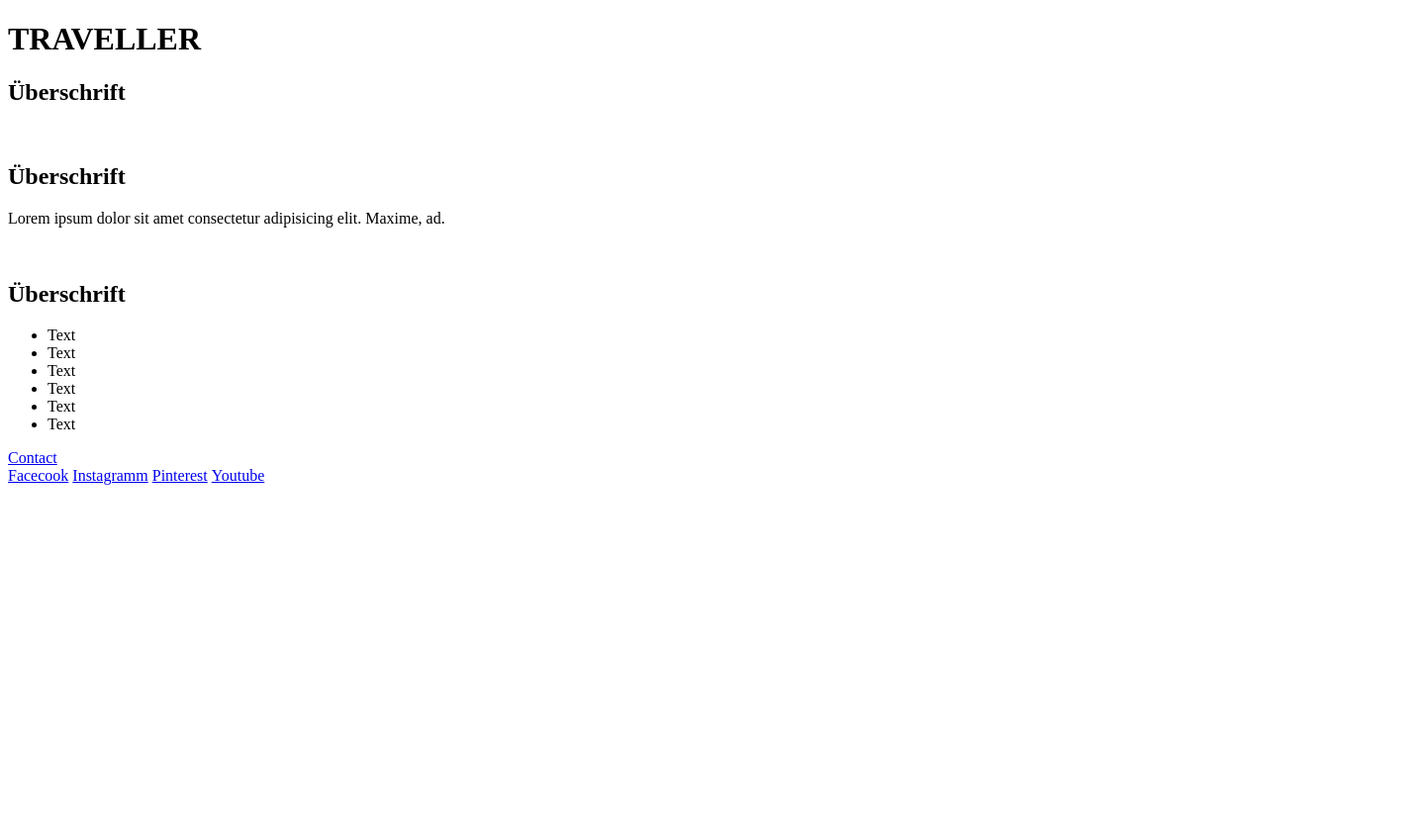
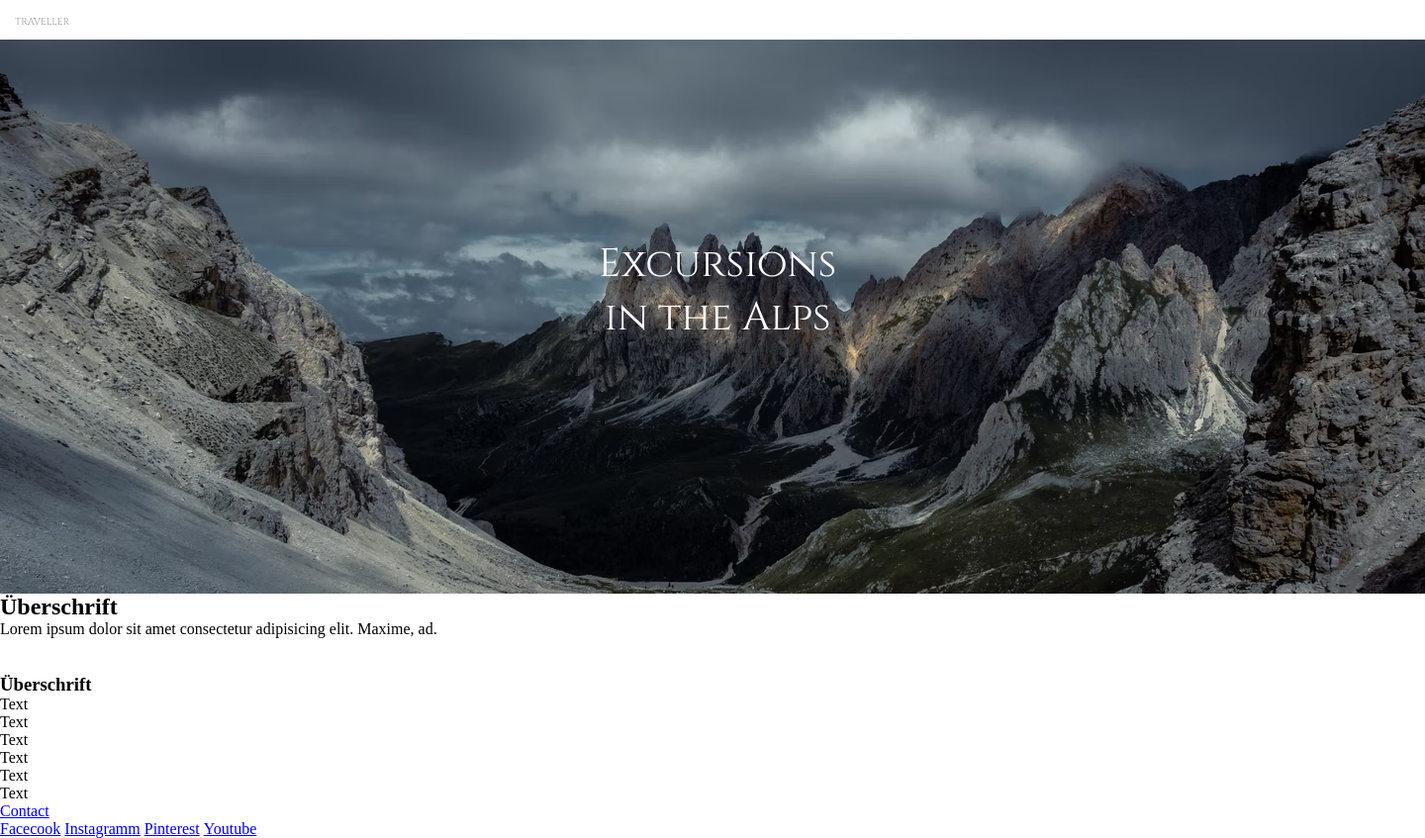
Before and after one commit to MagdaCale/excursions-_in_the_alps, a plain HTML site: page index.html in a window 1280 px wide. Shown: the whole page at 99% size, 1440 px wide, since content can reach past the window. Before the commit the page ends 800 px from the top, so only its background shows below. Drawn offline with Linux system fonts and the light colour scheme.

Commit message:
added img alpen

```diff
--- a/assets/css/styles.css
+++ b/assets/css/styles.css
@@ -2,3 +2,38 @@
 
 /* font-family: 'Cinzel', serif;
 font-family: 'Poppins', sans-serif;*/
+
+* {
+    margin: 0%;
+    padding: 0;
+    box-sizing: border-box;
+}
+
+body {
+    width: 1440px;
+}
+h1 {
+    font-size: 10px;
+    font-weight: 300;
+    color: #999;
+    padding: 15px;
+    background-color: #fff;
+    height: 40px;
+    font-family: 'Cinzel', serif;
+}
+header {
+    height: 600px;
+    background-image: url(../img/Alpen-bg.avif);
+}
+header div {
+    width: 250px;
+    margin-left: 600px;
+}
+.h2 {
+    color: #fff;
+    font-size: 40px;
+    font-weight: 300;
+    text-align: center;
+    padding-top: 200px;
+    font-family: 'Cinzel', serif;
+}
--- a/index.html
+++ b/index.html
@@ -1,5 +1,6 @@
 <!DOCTYPE html>
 <html lang="de">
+
 <head>
     <meta charset="UTF-8">
     <meta http-equiv="X-UA-Compatible" content="IE=edge">
@@ -11,40 +12,37 @@
 
 <body>
     <header>
-        <div class=" Logo">
         <h1>TRAVELLER</h1>
+        <div>
+            <h2 class="h2">Excursions in the Alps</h2>
         </div>
     </header>
-    <div class="Background-img">
-        <h2>Überschrift</h2>
-        <img src="" alt="">
-    </div>
     <main>
-        <section>
         <article class="About">
             <h2>Überschrift</h2>
             <p>Lorem ipsum dolor sit amet consectetur adipisicing elit. Maxime, ad.</p>
         </article>
-            <div>
-                <img src="#" alt="">
-                <img src="#" alt="">
-                <img src="#" alt="">
+        <div class="Alps1">
             <img src="#" alt="">
             <img src="#" alt="">
             <img src="#" alt="">
         </div>
-            <article class="Booking Info">
-                <h2>Überschrift</h2>
+        <div class="Alps2">
+            <img src="#" alt="">
+            <img src="#" alt="">
+            <img src="#" alt="">
+        </div>
+        <article class="Booking-Info">
+            <h3>Überschrift</h3>
             <ul>
-                    <li>Text</li>
-                    <li>Text</li>
-                    <li>Text</li>
-                    <li>Text</li>
-                    <li>Text</li>
-                    <li>Text</li>
+                <li class="soldout">Text</li>
+                <li class="">Text</li>
+                <li class="">Text</li>
+                <li class="">Text</li>
+                <li class="">Text</li>
+                <li class="">Text</li>
             </ul>
         </article>
-        </section>
     </main>
     <footer>
         <a href="#">Contact</a>
@@ -56,4 +54,5 @@
         </div>
     </footer>
 </body>
+
 </html>
```
Also changed, not shown: assets/img/Alpen-bg.avif (added). Lines whose indentation alone changed are shown as unchanged.
